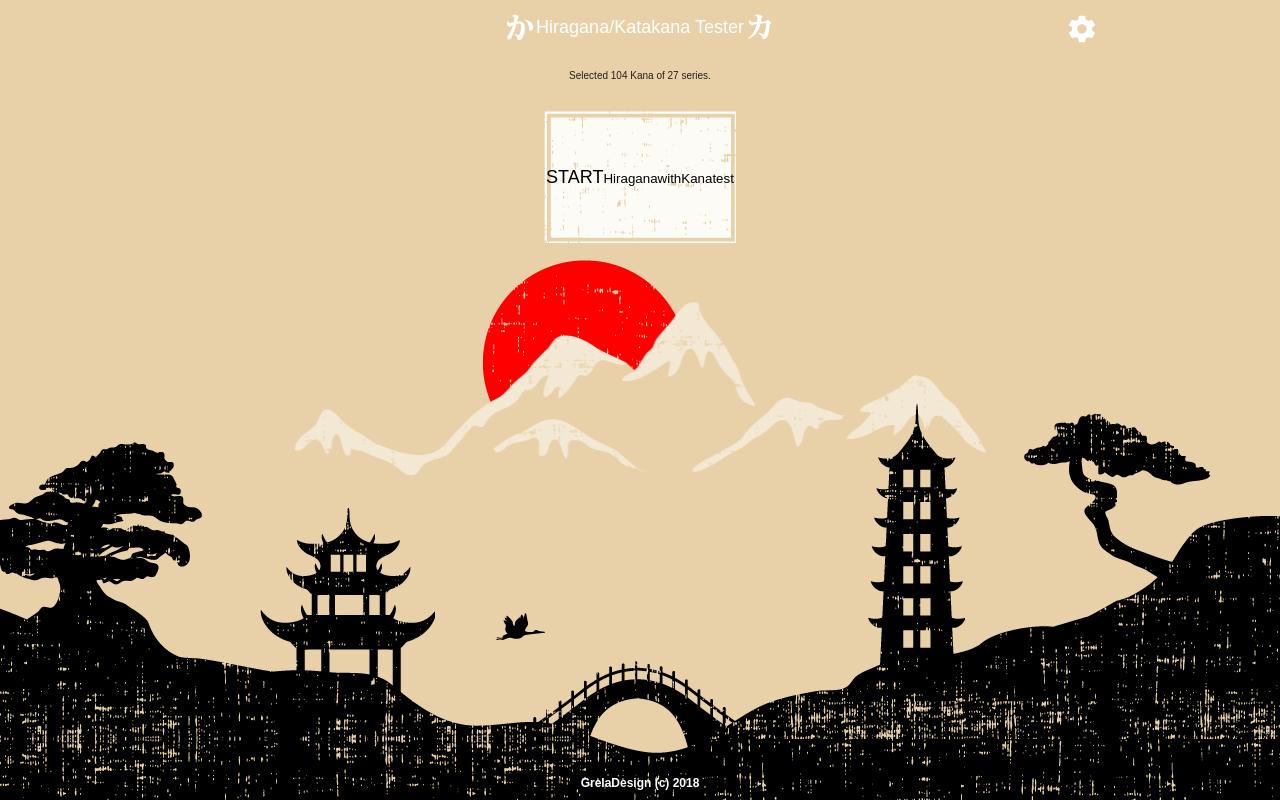
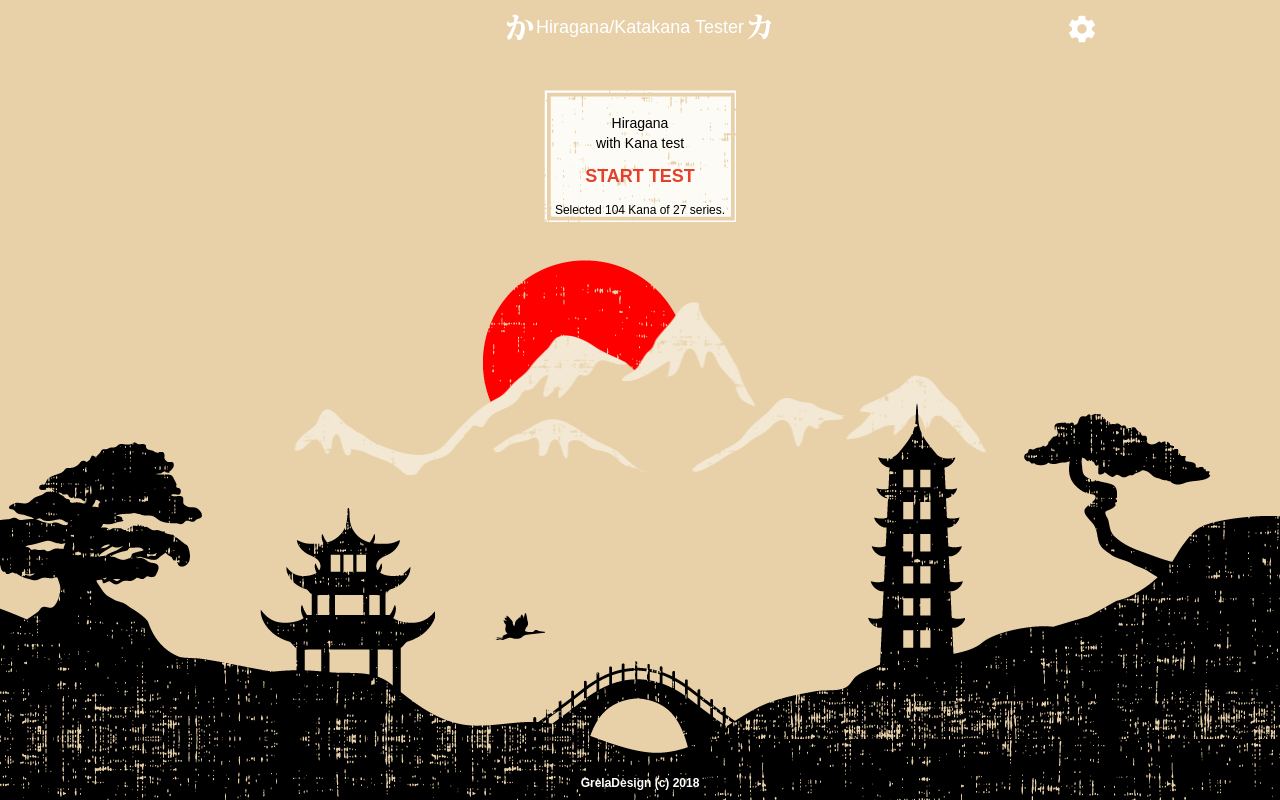
Before and after one commit to LukaszGrela/hiragana-katakana-tester-reactjs, a React (Create React App) app: page / in a window 1280 px wide. Built offline with nearby package versions, Linux system fonts and the light colour scheme.

Commit message:
more style changes related to new look and feel

```diff
--- a/src/components/SelectionHint.js
+++ b/src/components/SelectionHint.js
@@ -16,7 +16,7 @@
 import React from 'react';
 import kanaCounter from '../utils/kanaCounter';
 
-const SelectionHint = ({ selection, data, pattern }) => {
+const SelectionHint = ({ selection, data, pattern, className }) => {
 
     const { kana, series } = kanaCounter(data, selection);
     const stats = pattern.replace(/{(k|s)}/gi, (match, $1, index) => {
@@ -29,7 +29,7 @@ const SelectionHint = ({ selection, data, pattern }) => {
                 return match;
         }
     })
-    return (<span className='selection-stats'>{stats}</span>);
+    return (<span className={'selection-hint' + (className ? ' '+className:'')}>{stats}</span>);
 
 };
 
--- a/src/pages/Game.js
+++ b/src/pages/Game.js
@@ -281,9 +281,11 @@ class Game extends Component {
                     <div className='card'>
                         <div className='question'>{current.question}</div>
                         <div className='progress bl'>{(index + 1) + ' / ' + length}</div>
+                        {false &&
                         <div className='progress-bar bl-edge'>
                             <div className='bar' style={{ width: Math.round(((index + 1) / length) * 100) + '%' }}></div>
                         </div>
+                        }
                         <div className='score tr'>{score}</div>
                     </div>
                     <Distractors
--- a/src/pages/Home.js
+++ b/src/pages/Home.js
@@ -39,11 +39,6 @@ class Home extends Component {
         return (
             <div className='home'>
                 <div className='wrapper'>
-                    <SelectionHint
-                        pattern={"Selected {k} Kana of {s} series."}
-                        selection={selection}
-                        data={data}
-                    />
                     <button
                         className='start-button'
                         disabled={!this.props.hasSelection || kana < 5}
@@ -51,13 +46,18 @@ class Home extends Component {
                             this.props.onNavigation && this.props.onNavigation('game');
                         }}>
                         <span className='button-content-wrapper'>
-                        <span className='button-label'>START</span>
-                        <span className='selection-prefix'></span>
-                        <span className='selection-syllabary'>{this.props.syllabary}</span>
-                        <span className='selection-connect'>with</span>
-                        <span className='selection-writing'>{this.props.writing}</span>
-                        <span className='selection-sufix'>test</span>
-                        </span>
+                            <span className='selection-syllabary'>{this.props.syllabary}</span>
+                            <span className='selection-connect'>with</span>
+                            <span className='selection-writing'>{this.props.writing}</span>
+                            <span className='selection-sufix'>test</span>
+                            <span className='button-label'>START TEST</span>
+                            </span>
+                            <SelectionHint
+                                className='stats'
+                                pattern={"Selected {k} Kana of {s} series."}
+                                selection={selection}
+                                data={data}
+                            />
                     </button>
                 </div>
             </div>
--- a/src/pages/Setup.js
+++ b/src/pages/Setup.js
@@ -87,6 +87,7 @@ class Setup extends Component {
                             }}
                         >{selection.length === 0 ? 'Select All' : 'Deselect All'}</button>
                         <SelectionHint
+                            className="selection-stats"
                             pattern={"It is selected {k} Kana of {s} series."}
                             selection={selection}
                             data={data} />
--- a/src/pages/css/Game.css
+++ b/src/pages/css/Game.css
@@ -6,10 +6,12 @@
 
 .card {
     position: relative;
-    background-color: #fff;
+    background-image: url(../../images/card-background.png);
+    background-repeat: no-repeat;
+    /* background-color: #fff; */
     width: 320px;
     min-height: 260px;
-    box-shadow: 2px 2px 10px -1px #212121;
+    /* box-shadow: 2px 2px 10px -1px #212121; */
     margin: 0 auto;
     margin-top: 5rem;
 }
@@ -49,7 +51,8 @@
 .score {
     font-size: 2.5rem;
     font-weight: 900;
-    color: orange;
+    color: #E3412C;
+    min-width: 3.6rem;
 }
 
 .progress-bar {
--- a/src/pages/css/Home.css
+++ b/src/pages/css/Home.css
@@ -1,32 +1,70 @@
 .home {
-
     width: 80%;
     margin: 0 auto;
-    min-width: 320px;
+    min-width: 32.0rem;
+}
 
-}
+
 /*
 .wrapper {}
 */
-.selection-stats {
+
+.start-button {
+    position: relative;
+    background-image: url(../../images/start-test-button.png);
+    background-repeat: no-repeat;
+    display: block;
+    margin: 3.0rem auto;
+    width: 19.2rem;
+    height: 13.2rem;
+    border-radius: 0;
+}
+
+.start-button .button-content-wrapper {
+    position: relative;
     display: block;
 }
 
-.start-button {
+.start-button .button-content-wrapper>* {
+    display: inline-block;
+    font-size: 1.4rem;
+}
 
-    background-image: url(../../images/start-test-button.png);
+.start-button .button-content-wrapper .selection-syllabary,
+.start-button .button-content-wrapper .button-label {
+    display: block;
+}
 
+.start-button .stats {
     display: block;
+}
 
-    margin: 30px auto;
-    width: 192px;
-    height: 132px;
-    border-radius: 0;
+.start-button .stats {
+    position: absolute;
+    width: 100%;
+    font-size: 1.2rem;
+    bottom: 0.5rem;
+    left: 50%;
+    transform: translate(-50%, 0);
 }
-.start-button > * {
-    display: block;
+
+.selection-connect {
+    margin-right: 0.4rem;
+}
+
+.selection-writing {
+    margin-right: 0.4rem;
+}
+
+/* .selection-sufix {} */
+
+.selection-syllabary {
+    margin: 0.4rem;
 }
 
 .start-button .button-label {
     font-size: 1.8rem;
+    margin: 1.5rem 0.5rem;
+    font-weight: bold;
+    color: #E3412C;
 }
```
Also changed, not shown: raw/card-background.png (added), src/images/card-background.png (added).
